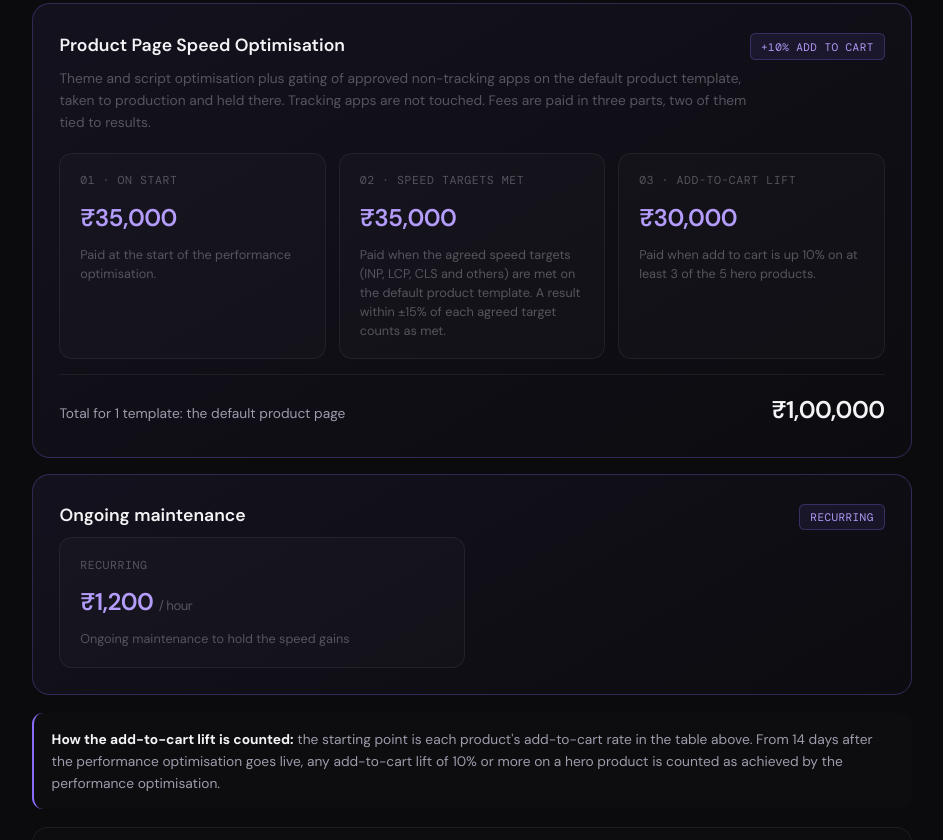
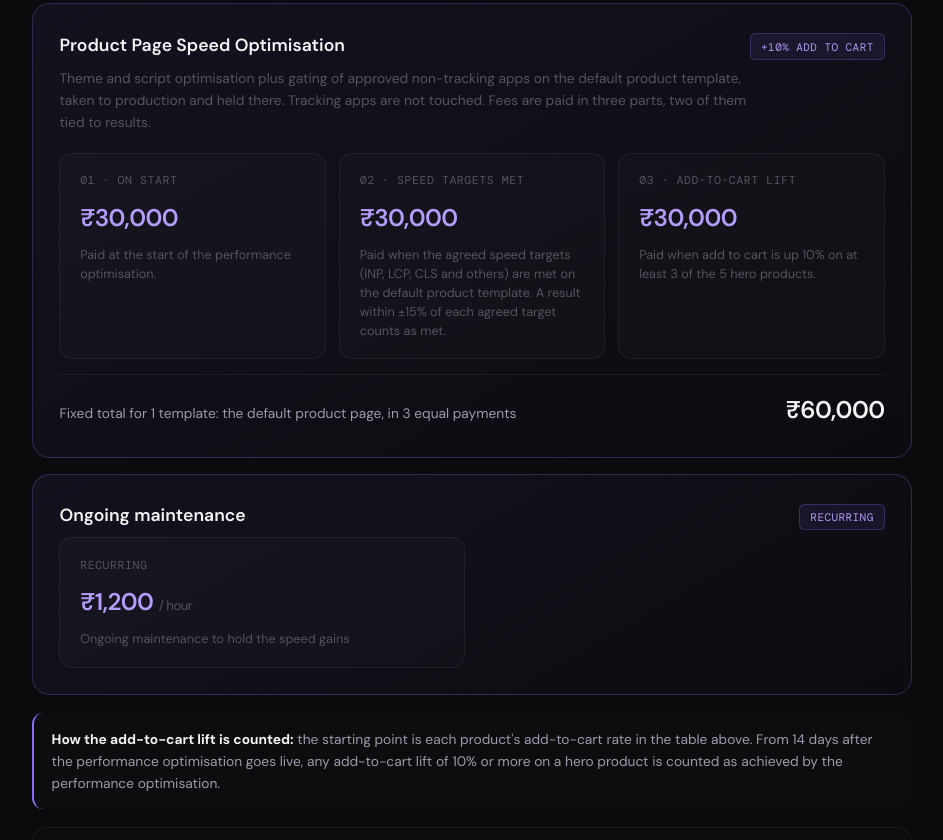
Before and after one commit to prayrit-troopod/happi-planet-speed-proposal, a plain HTML site: page index.html in a window 1280 px wide. Shown: the part 5528-6368 px from the top of the page, without its empty margins (168-1111 px from the left). Drawn offline with nearby package versions, Linux system fonts and the light colour scheme.

Commit message:
Update commercials to a fixed ₹60,000 in three payments of ₹30,000
Co-Authored-By: Claude Opus 5.5 <noreply@anthropic.com>

```diff
--- a/index.html
+++ b/index.html
@@ -337,11 +337,11 @@
       <div class="track-h"><div class="t-name">Product Page Speed Optimisation</div><div class="t-tag">+10% add to cart</div></div>
       <div class="t-scope">Theme and script optimisation plus gating of approved non-tracking apps on the default product template, taken to production and held there. Tracking apps are not touched. Fees are paid in three parts, two of them tied to results.</div>
       <div class="price-grid">
-        <div class="price-box"><div class="p-l">01 · On start</div><div class="p-v">₹35,000</div><div class="p-d">Paid at the start of the performance optimisation.</div></div>
-        <div class="price-box"><div class="p-l">02 · Speed targets met</div><div class="p-v">₹35,000</div><div class="p-d">Paid when the agreed speed targets (INP, LCP, CLS and others) are met on the default product template. A result within ±15% of each agreed target counts as met.</div></div>
+        <div class="price-box"><div class="p-l">01 · On start</div><div class="p-v">₹30,000</div><div class="p-d">Paid at the start of the performance optimisation.</div></div>
+        <div class="price-box"><div class="p-l">02 · Speed targets met</div><div class="p-v">₹30,000</div><div class="p-d">Paid when the agreed speed targets (INP, LCP, CLS and others) are met on the default product template. A result within ±15% of each agreed target counts as met.</div></div>
         <div class="price-box"><div class="p-l">03 · Add-to-cart lift</div><div class="p-v">₹30,000</div><div class="p-d">Paid when add to cart is up 10% on at least 3 of the 5 hero products.</div></div>
       </div>
-      <div class="price-total"><div class="pt-l">Total for 1 template: the default product page</div><div class="pt-v">₹1,00,000</div></div>
+      <div class="price-total"><div class="pt-l">Fixed total for 1 template: the default product page, in 3 equal payments</div><div class="pt-v">₹60,000</div></div>
     </div>
 
     <div class="track">
@@ -367,7 +367,7 @@
         <li><b>App list:</b> we work only on the apps approved by your team before we start. Tracking apps are not touched at all.</li>
         <li><b>Measurement tools:</b> speed is measured on Google PageSpeed Insights (mobile) and Microsoft Clarity; add to cart on GA4.</li>
         <li><b>Proposal validity:</b> these commercials are valid for 15 days from the date of this proposal.</li>
-        <li><b>Payment terms:</b> ₹35,000 at the start of the performance optimisation, ₹35,000 when the agreed speed targets are met on the default product template, and ₹30,000 when add to cart is up 10% on at least 3 of the 5 hero products. Recurring maintenance is billed at ₹1,200 per hour.</li>
+        <li><b>Payment terms:</b> a fixed ₹60,000 in 3 equal payments of ₹30,000: at the start of the performance optimisation, when the agreed speed targets are met on the default product template, and when add to cart is up 10% on at least 3 of the 5 hero products. Recurring maintenance is billed at ₹1,200 per hour.</li>
         <li><b>Taxes:</b> applicable taxes, if any, will be charged additionally.</li>
         <li><b>Team dependency:</b> this engagement needs prompt support and approvals from the Happi Planet team; a delay of more than 3 days on any of these will affect deliverables, and Troopod will not be held responsible for the resulting impact.</li>
       </ol>
```
